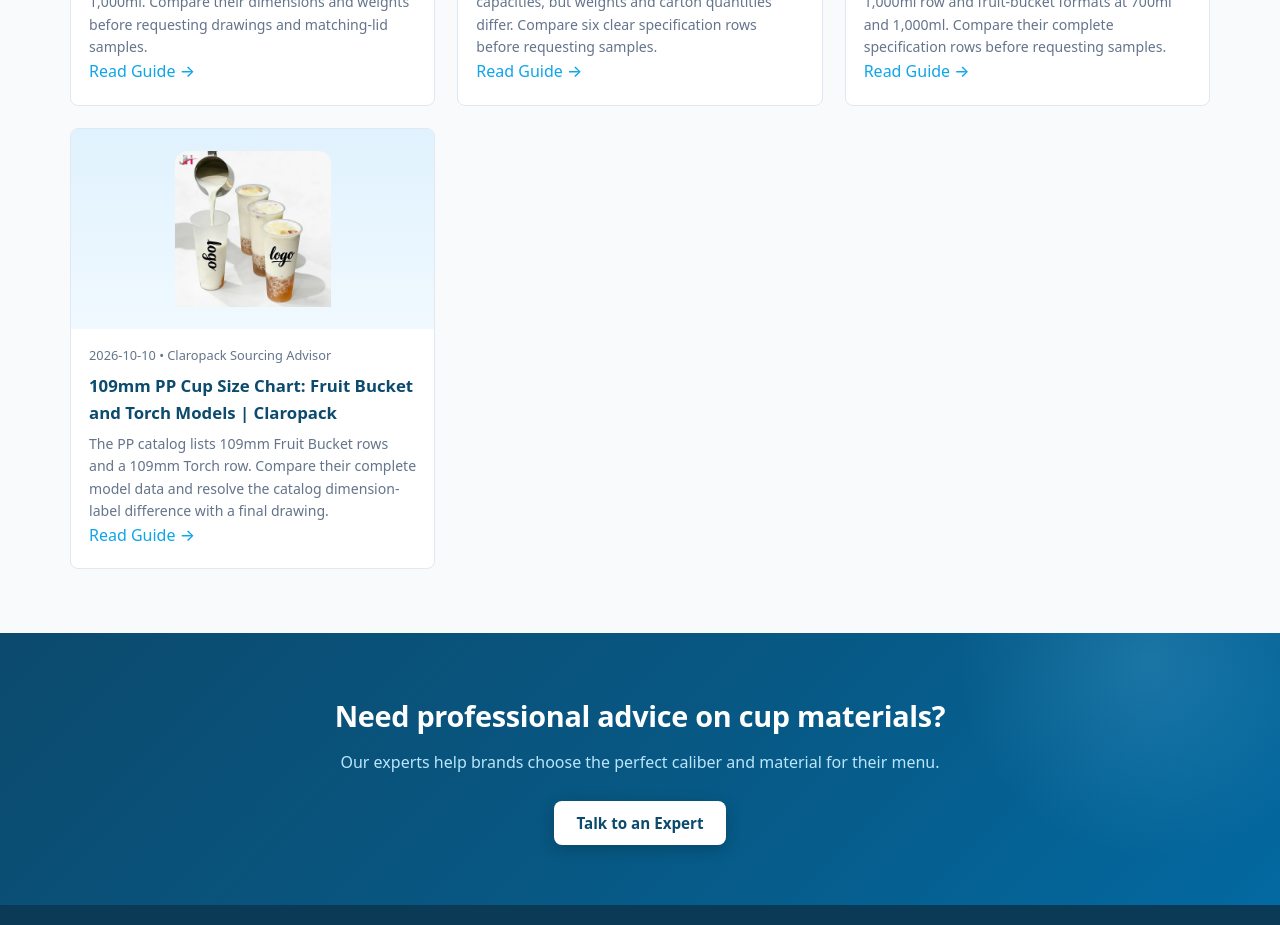
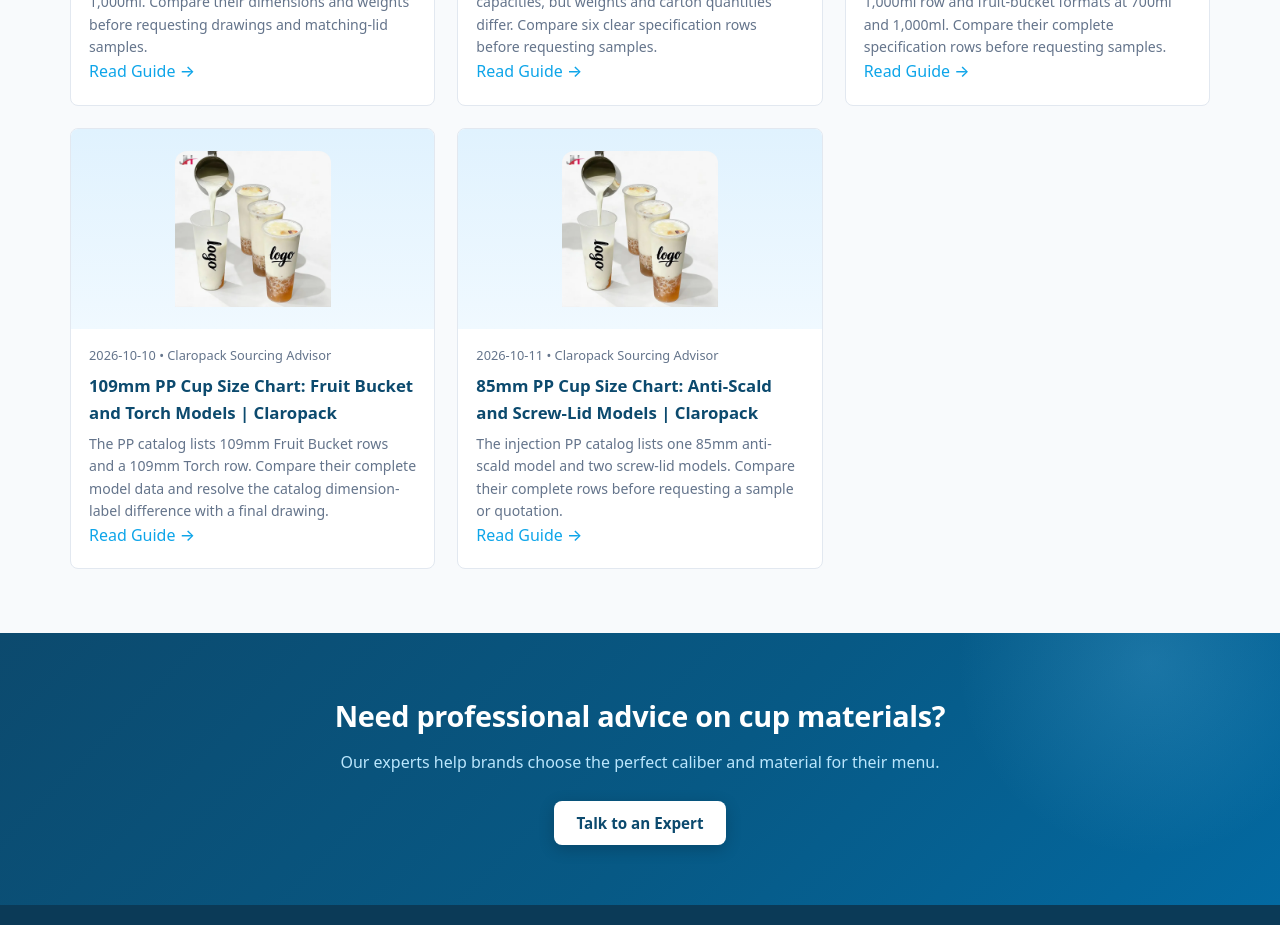
Before and after one commit to parkourV/claropack-official, a React (Vite) app: page /blog in a window 1280 px wide. Shown: the part 8380-9305 px from the top of the page. Built offline with nearby package versions, Linux system fonts and the light colour scheme.

Commit message:
seo: daily post publish and technical audit

```diff
--- a/scripts/doctor.mjs
+++ b/scripts/doctor.mjs
@@ -108,7 +108,8 @@ async function run() {
         'https://claropack.com/blog/117mm-pet-cup-sizes-330ml-1000ml',
         'https://claropack.com/blog/90mm-flat-bottom-injection-pp-cup-size-chart',
         'https://claropack.com/blog/119mm-pp-cup-size-chart-700ml-1000ml',
-        'https://claropack.com/blog/109mm-pp-fruit-bucket-torch-cup-size-chart'
+        'https://claropack.com/blog/109mm-pp-fruit-bucket-torch-cup-size-chart',
+        'https://claropack.com/blog/85mm-anti-scald-screw-lid-pp-cup-chart'
     ];
     for (const url of requiredSitemapUrls) {
         if (!sitemap.includes(`<loc>${url}/</loc>`)) {
@@ -177,7 +178,8 @@ async function run() {
         { path: 'blog/117mm-pet-cup-sizes-330ml-1000ml/index.html', route: '/blog/117mm-pet-cup-sizes-330ml-1000ml' },
         { path: 'blog/90mm-flat-bottom-injection-pp-cup-size-chart/index.html', route: '/blog/90mm-flat-bottom-injection-pp-cup-size-chart' },
         { path: 'blog/119mm-pp-cup-size-chart-700ml-1000ml/index.html', route: '/blog/119mm-pp-cup-size-chart-700ml-1000ml' },
-        { path: 'blog/109mm-pp-fruit-bucket-torch-cup-size-chart/index.html', route: '/blog/109mm-pp-fruit-bucket-torch-cup-size-chart' }
+        { path: 'blog/109mm-pp-fruit-bucket-torch-cup-size-chart/index.html', route: '/blog/109mm-pp-fruit-bucket-torch-cup-size-chart' },
+        { path: 'blog/85mm-anti-scald-screw-lid-pp-cup-chart/index.html', route: '/blog/85mm-anti-scald-screw-lid-pp-cup-chart' }
     ];
 
     let allPassed = true;
--- a/scripts/prerender.mjs
+++ b/scripts/prerender.mjs
@@ -69,6 +69,7 @@ const routes = [
   "/blog/90mm-flat-bottom-injection-pp-cup-size-chart",
   "/blog/119mm-pp-cup-size-chart-700ml-1000ml",
   "/blog/109mm-pp-fruit-bucket-torch-cup-size-chart",
+  "/blog/85mm-anti-scald-screw-lid-pp-cup-chart",
   "/about",
   "/contact"
 ];
--- a/src/data/posts.jsx
+++ b/src/data/posts.jsx
@@ -2570,5 +2570,55 @@ export const posts = {
       { q: 'Why does the Torch row show 107mm in its dimensions?', a: 'The catalog names the row 109-1000 Torch PP but shows dimensions beginning 107 × 182 × 66mm. Treat this as a source-data discrepancy and request the final factory drawing.' },
       { q: 'Can one lid fit all four models?', a: 'A shared or similar nominal caliber does not prove a shared rim profile. Exact lid and sealing setup compatibility is 待工厂确认; test the selected cup and lid together.' }
     ]
+  },
+  '85mm-anti-scald-screw-lid-pp-cup-chart': {
+    title: '85mm PP Cup Size Chart: Anti-Scald and Screw-Lid Models | Claropack',
+    description: 'Compare three listed 85mm PP cup models by format, capacity, dimensions, weight and carton quantity. Confirm use, lid fit and final documents before ordering.',
+    date: '2026-10-11',
+    author: 'Claropack Sourcing Advisor',
+    img: '/assets/images/prod-pp-hard.webp',
+    excerpt: 'The injection PP catalog lists one 85mm anti-scald model and two screw-lid models. Compare their complete rows before requesting a sample or quotation.',
+    quickFacts: [
+      { label: 'Catalog formats', value: 'Anti-Scald PP and Screw-Lid PP' },
+      { label: 'Listed capacities', value: '500ml and 700ml' },
+      { label: 'Listed weights', value: '32g / 38g / 41g' },
+      { label: 'Carton quantities', value: '240 pcs or 300 pcs by model' }
+    ],
+    content: [
+      {
+        type: 'text',
+        h2: 'Why Separate 85mm PP Formats by Use and Lid Style?',
+        body: 'The supplied injection PP catalog lists an 85-700 Anti-Scald PP model and two 85mm Screw-Lid PP models. The anti-scald row is listed at 700ml, while the screw-lid rows cover 500ml and 700ml. These are separate catalog formats, so compare the exact model row rather than treating the shared 85mm caliber as proof of interchangeability.'
+      },
+      {
+        type: 'comparison',
+        h2: '85mm PP Catalog Specifications',
+        body: 'The table below reproduces the values shown in the supplied PP catalog. The catalog does not establish a universal temperature rating or lid interchangeability; request the final drawing and supporting documents for the selected model.',
+        table: {
+          head: ['Catalog model', 'Format', 'Capacity', 'Catalog dimensions', 'Weight', 'Carton'],
+          rows: [
+            ['85-700 Anti-Scald PP', 'Anti-Scald PP', '700 ml', '85 × 175 × 57 mm', '41 g', '240 pcs'],
+            ['85-500 Screw-Lid PP', 'Screw-Lid PP', '500 ml', '85 × 136 × 57 mm', '32 g', '300 pcs'],
+            ['85-700 Screw-Lid PP', 'Screw-Lid PP', '700 ml', '85 × 175 × 57 mm', '38 g', '300 pcs']
+          ]
+        }
+      },
+      {
+        type: 'text',
+        h2: 'Compare Weight and Packing by Exact Model',
+        body: 'The 85-700 Anti-Scald row lists 41g and 240 pieces per carton. The 85-500 and 85-700 Screw-Lid rows list 32g and 38g, with 300 pieces per carton. The two 700ml rows therefore have different listed formats, weights and carton quantities even though their catalog dimensions are both 85 × 175 × 57mm.'
+      },
+      {
+        type: 'text',
+        h2: 'What to Confirm Before Ordering',
+        body: 'State the exact model name, format, capacity, catalog dimensions, weight and carton quantity in the supplier inquiry. Ask for the final drawing, lid or closure details and written use documentation. Temperature rating, anti-scald performance, screw-lid fit, food-contact documents, printing, MOQ, price and lead time are 待工厂确认 for the selected model.'
+      }
+    ],
+    faqs: [
+      { q: 'Which 85mm PP models are listed?', a: 'The catalog lists one 85-700 Anti-Scald PP model, one 85-500 Screw-Lid PP model and one 85-700 Screw-Lid PP model.' },
+      { q: 'Do the anti-scald and screw-lid 700ml rows have the same weight?', a: 'No. The anti-scald row lists 41g, while the screw-lid row lists 38g. Confirm production tolerance with the factory.' },
+      { q: 'Do all three 85mm models have the same carton quantity?', a: 'No. The anti-scald row lists 240 pieces per carton; both screw-lid rows list 300 pieces per carton.' },
+      { q: 'Does the anti-scald label verify a temperature rating?', a: 'No. The catalog label alone does not provide a verified temperature specification or certification. Request written documents for the selected model.' }
+    ]
   }
 }
```
Also changed, not shown: 66 other files (tests, documents, lock files or other folders).
